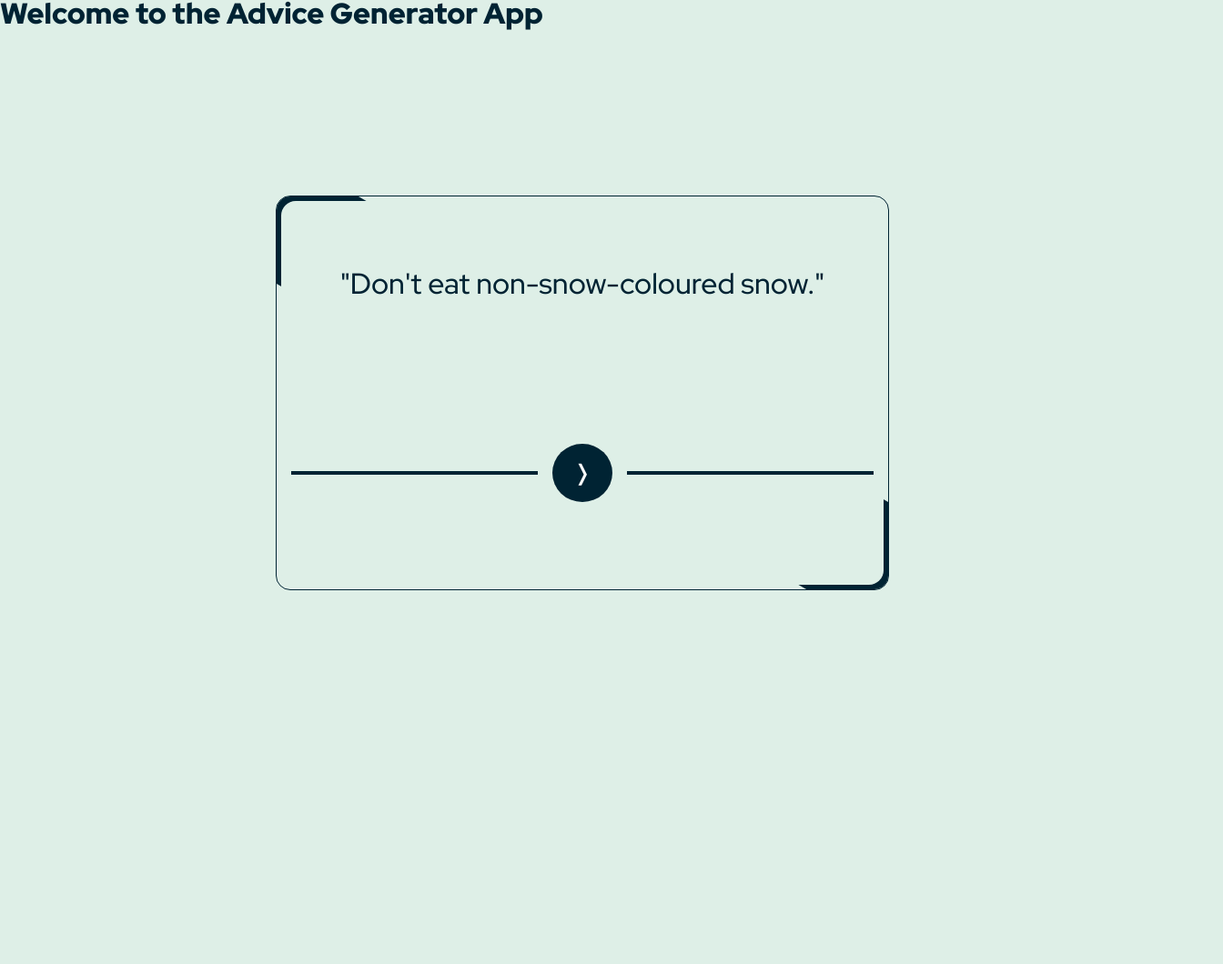
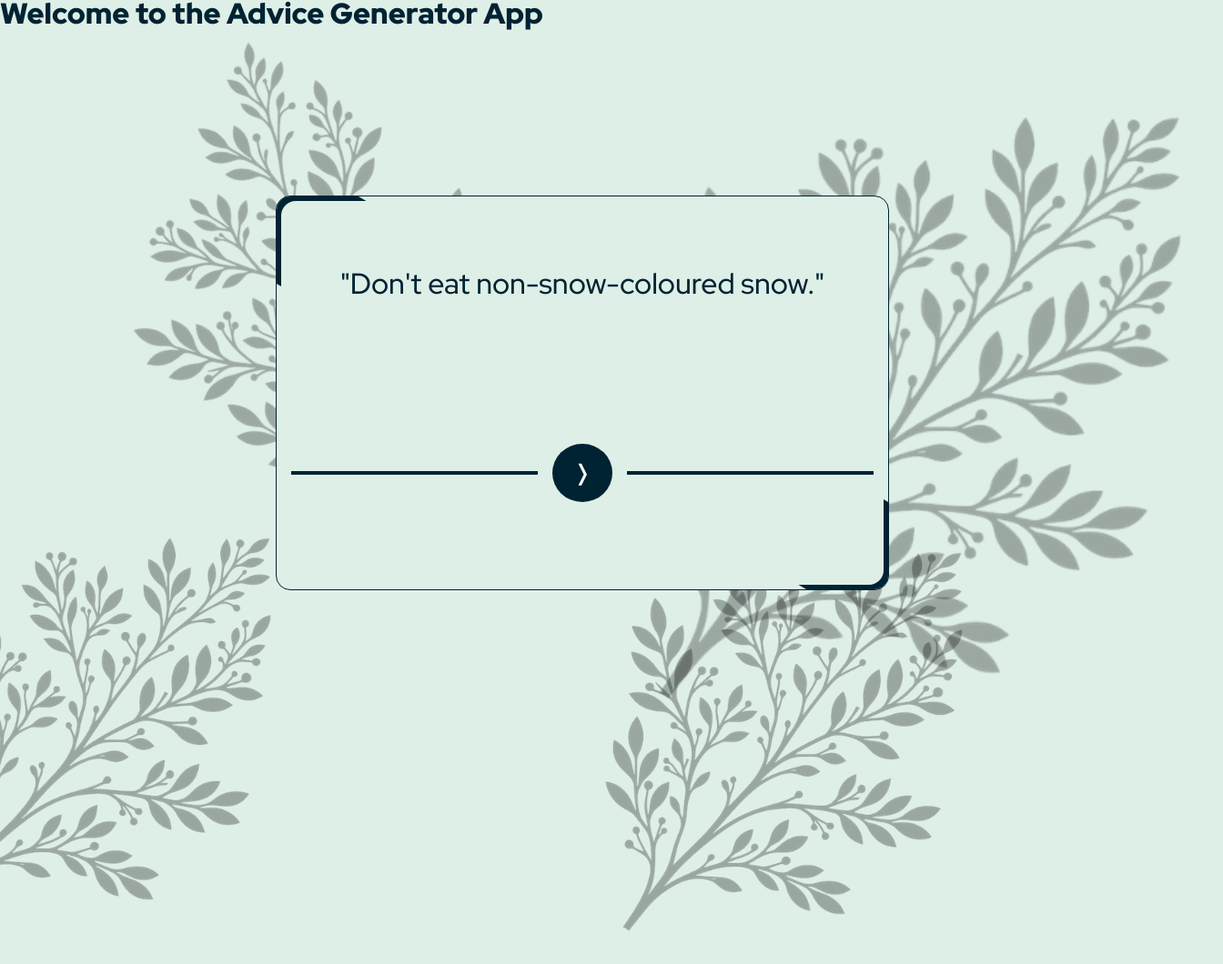
Before and after one commit to andersonstack/advice-generator-app, a website with bundled scripts: page dist/index.html in a window 1280 px wide. Shown: the part 1-1061 px from the top of the page at 91% size, 1344 px wide, since content can reach past the window. Before the commit the page ends 800 px from the top, so only its background shows below. Built offline with nearby package versions, Linux system fonts and the light colour scheme.

Commit message:
style: :lipstick: add backgroud-image

```diff
--- a/dist/index.html
+++ b/dist/index.html
@@ -18,6 +18,11 @@
     <nav>
       <h1 class="nav__title">Welcome to the Advice Generator App</h1>
     </nav>
+    <img src="./assets/bg.png" class="bg-1" />
+    <img src="./assets/bg.png" class="bg-2" />
+    <img src="./assets/bg.png" class="bg-3" />
+    <img src="./assets/bg.png" class="bg-4" />
+
     <main class="main">
       <div class="main-div-body">
         <p class="main__paragraph">"Don't eat non-snow-coloured snow."</p>
--- a/dist/styles/style.css
+++ b/dist/styles/style.css
@@ -140,4 +140,35 @@ nav {
 
 .main__paragraph-remove {
   animation: slideUp 0.9s ease;
+}
+
+.bg-1,
+.bg-2,
+.bg-3,
+.bg-4 {
+  position: absolute;
+  z-index: -1;
+  opacity: 0.3;
+}
+
+.bg-1 {
+  top: 70%;
+  left: -10%;
+}
+
+.bg-2 {
+  top: 10%;
+  left: 10%;
+  transform: rotate(-60deg);
+}
+
+.bg-3 {
+  top: 72%;
+  right: 15%;
+}
+
+.bg-4 {
+  top: 10%;
+  right: -5%;
+  width: 700px;
 }/*# sourceMappingURL=style.css.map */
--- a/dist/styles/style.scss
+++ b/dist/styles/style.scss
@@ -94,3 +94,34 @@ nav {
 .main__paragraph-remove {
   animation: slideUp 0.9s ease;
 }
+
+.bg-1,
+.bg-2,
+.bg-3,
+.bg-4 {
+  position: absolute;
+  z-index: -1;
+  opacity: 0.3;
+}
+
+.bg-1 {
+  top: 70%;
+  left: -10%;
+}
+
+.bg-2 {
+  top: 10%;
+  left: 10%;
+  transform: rotate(-60deg);
+}
+
+.bg-3 {
+  top: 72%;
+  right: 15%;
+}
+
+.bg-4 {
+  top: 10%;
+  right: -5%;
+  width: 700px;
+}
```
Also changed, not shown: dist/assets/bg.png (added), 1 other file.
